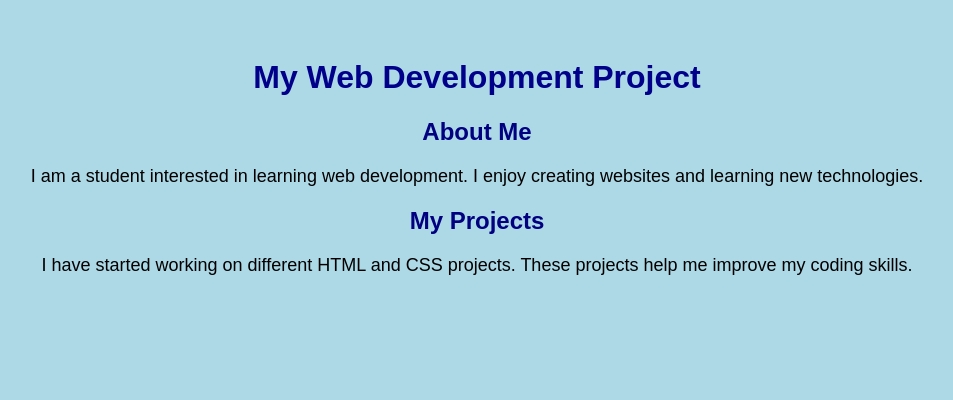
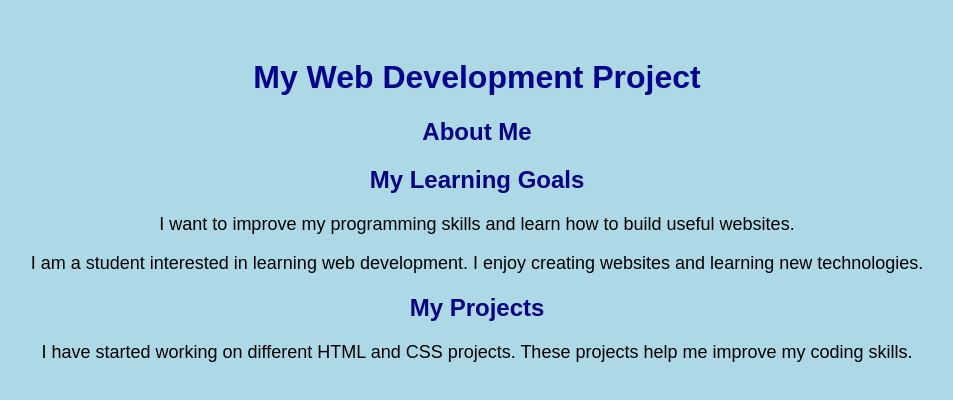
Before and after one commit to chetnasaran10-svg/Web_Dev_Lab, a plain HTML site: page p3/index.html in a window 1280 px wide. Shown: the whole page, without its empty margins (163-1116 px from the left). Drawn offline with Linux system fonts and the light colour scheme.

```diff
--- a/p3/index.html
+++ b/p3/index.html
@@ -10,6 +10,9 @@
     <h1>My Web Development Project</h1>
 
     <h2>About Me</h2>
+    <h2>My Learning Goals</h2>
+<p>I want to improve my programming skills and learn
+how to build useful websites.</p>
     <p>I am a student interested in learning web development.
     I enjoy creating websites and learning new technologies.</p>
 
```
Also changed, not shown: p2/Screenshot 2026-11-15 at 5.30.12 PM.png (added), p3/Screenshot 2026-11-15 at 5.12.50 PM.png (added), p3/Screenshot 2026-11-15 at 5.12.55 PM.png (added).
